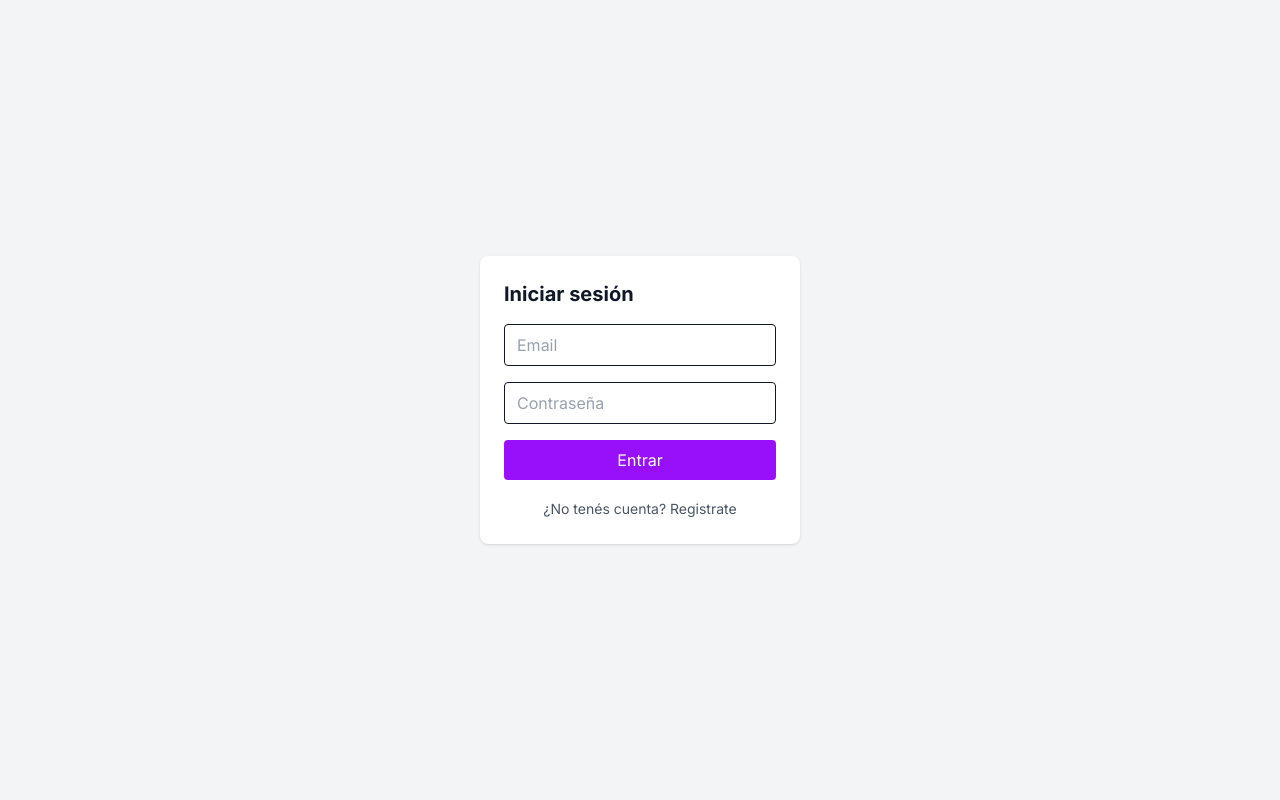
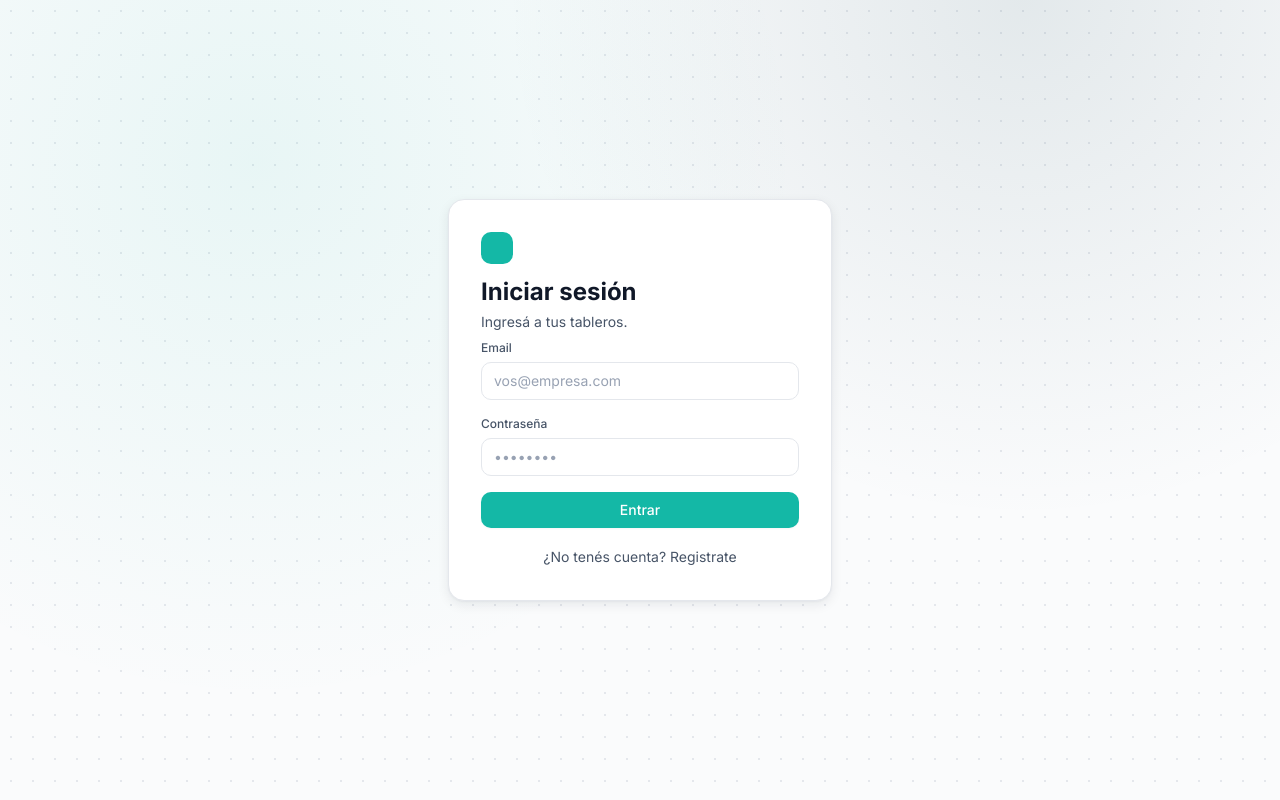
Before and after one commit to zerrmaximiliano-dev/kanban-postit, a Next.js app: page /login in a window 1280 px wide. Built offline with nearby package versions, Linux system fonts and the light colour scheme.

Commit message:
Redesign login/signup page with premium background and shared primitives

```diff
--- a/app/(auth)/login/page.tsx
+++ b/app/(auth)/login/page.tsx
@@ -3,6 +3,8 @@
 import { useState } from 'react';
 import { useRouter } from 'next/navigation';
 import { createClient } from '@/src/modules/identity/data/supabaseClient';
+import { Button } from '@/src/modules/ui/Button';
+import { Input } from '@/src/modules/ui/Input';
 
 export default function LoginPage() {
   const [mode, setMode] = useState<'signIn' | 'signUp'>('signIn');
@@ -10,22 +12,26 @@ export default function LoginPage() {
   const [password, setPassword] = useState('');
   const [error, setError] = useState<string | null>(null);
   const [info, setInfo] = useState<string | null>(null);
+  const [loading, setLoading] = useState(false);
   const router = useRouter();
 
   async function handleSubmit(e: React.FormEvent) {
     e.preventDefault();
     setError(null);
     setInfo(null);
+    setLoading(true);
     const supabase = createClient();
 
     if (mode === 'signUp') {
       const { data, error } = await supabase.auth.signUp({ email, password });
       if (error) {
         setError(error.message);
+        setLoading(false);
         return;
       }
       if (!data.session) {
         setInfo('Cuenta creada. Revisá tu email para confirmar antes de iniciar sesión.');
+        setLoading(false);
         return;
       }
       router.push('/boards');
@@ -35,38 +41,66 @@ export default function LoginPage() {
     const { error } = await supabase.auth.signInWithPassword({ email, password });
     if (error) {
       setError(error.message);
+      setLoading(false);
       return;
     }
     router.push('/boards');
   }
 
   return (
-    <div className="flex min-h-screen items-center justify-center bg-gray-100">
-      <form onSubmit={handleSubmit} className="w-80 space-y-4 rounded-lg bg-white p-6 shadow">
-        <h1 className="text-xl font-bold text-gray-900">
-          {mode === 'signIn' ? 'Iniciar sesión' : 'Crear cuenta'}
-        </h1>
-        <input
+    <div
+      className="relative flex min-h-screen items-center justify-center overflow-hidden bg-page"
+      style={{
+        backgroundImage:
+          'radial-gradient(circle at 20% 20%, rgba(20,184,166,0.08), transparent 45%), radial-gradient(circle at 80% 0%, rgba(27,75,90,0.10), transparent 40%), radial-gradient(circle, #e4e7ec 1px, transparent 1px)',
+        backgroundSize: 'auto, auto, 22px 22px',
+      }}
+    >
+      <form
+        onSubmit={handleSubmit}
+        className="relative w-96 space-y-4 rounded-card border border-border bg-surface p-8 shadow-elevation-md"
+      >
+        <div className="mb-2">
+          <div className="mb-3 h-8 w-8 rounded-control bg-accent-500" aria-hidden="true" />
+          <h1 className="text-2xl font-bold text-ink">
+            {mode === 'signIn' ? 'Iniciar sesión' : 'Crear cuenta'}
+          </h1>
+          <p className="mt-1 text-sm text-ink-muted">
+            {mode === 'signIn' ? 'Ingresá a tus tableros.' : 'Empezá a organizar tus proyectos.'}
+          </p>
+        </div>
+
+        <Input
           type="email"
-          placeholder="Email"
+          label="Email"
+          placeholder="vos@empresa.com"
           value={email}
           onChange={(e) => setEmail(e.target.value)}
-          className="w-full rounded border px-3 py-2 text-gray-900 placeholder-gray-400"
           required
         />
-        <input
+        <Input
           type="password"
-          placeholder="Contraseña"
+          label="Contraseña"
+          placeholder="••••••••"
           value={password}
           onChange={(e) => setPassword(e.target.value)}
-          className="w-full rounded border px-3 py-2 text-gray-900 placeholder-gray-400"
           required
         />
-        {error && <p className="text-sm text-red-600">{error}</p>}
-        {info && <p className="text-sm text-green-700">{info}</p>}
-        <button type="submit" className="w-full rounded bg-purple-600 py-2 text-white">
+
+        {error && (
+          <div className="rounded-control border border-danger/20 bg-danger-bg px-3 py-2 text-sm text-danger">
+            {error}
+          </div>
+        )}
+        {info && (
+          <div className="rounded-control border border-success/20 bg-success-bg px-3 py-2 text-sm text-success">
+            {info}
+          </div>
+        )}
+
+        <Button type="submit" loading={loading} disabled={loading} className="w-full">
           {mode === 'signIn' ? 'Entrar' : 'Crear cuenta'}
-        </button>
+        </Button>
         <button
           type="button"
           onClick={() => {
@@ -74,7 +108,7 @@ export default function LoginPage() {
             setError(null);
             setInfo(null);
           }}
-          className="w-full text-center text-sm text-gray-600 hover:underline"
+          className="w-full text-center text-sm text-ink-muted transition-colors duration-150 ease-standard hover:text-accent-600"
         >
           {mode === 'signIn' ? '¿No tenés cuenta? Registrate' : '¿Ya tenés cuenta? Iniciá sesión'}
         </button>
```
